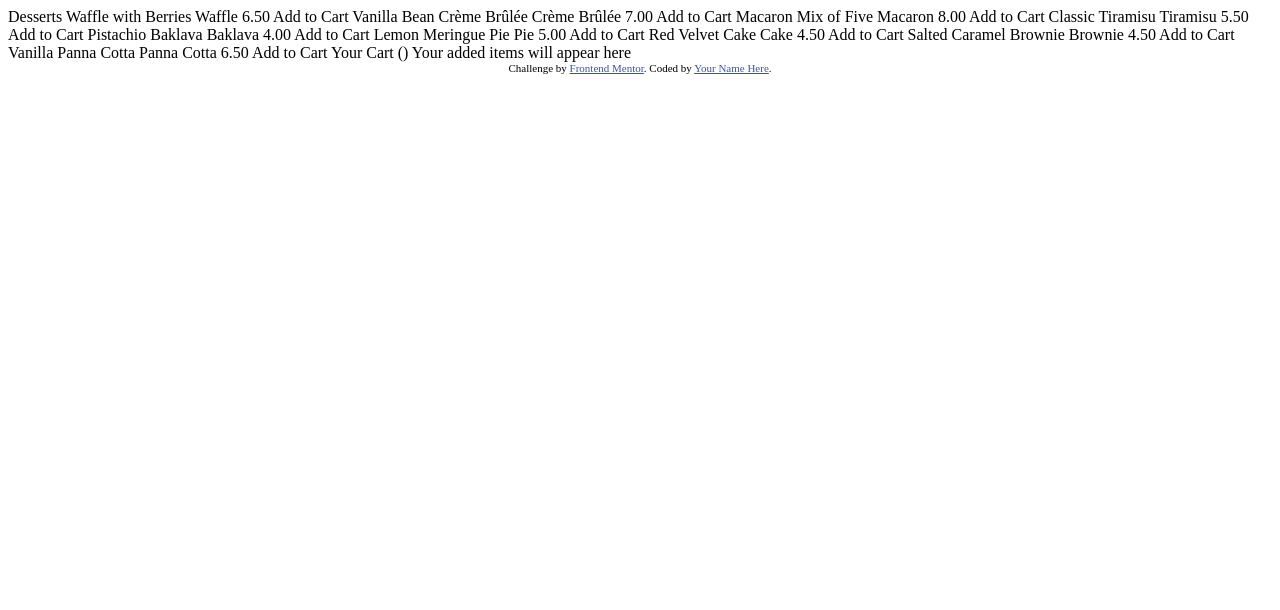
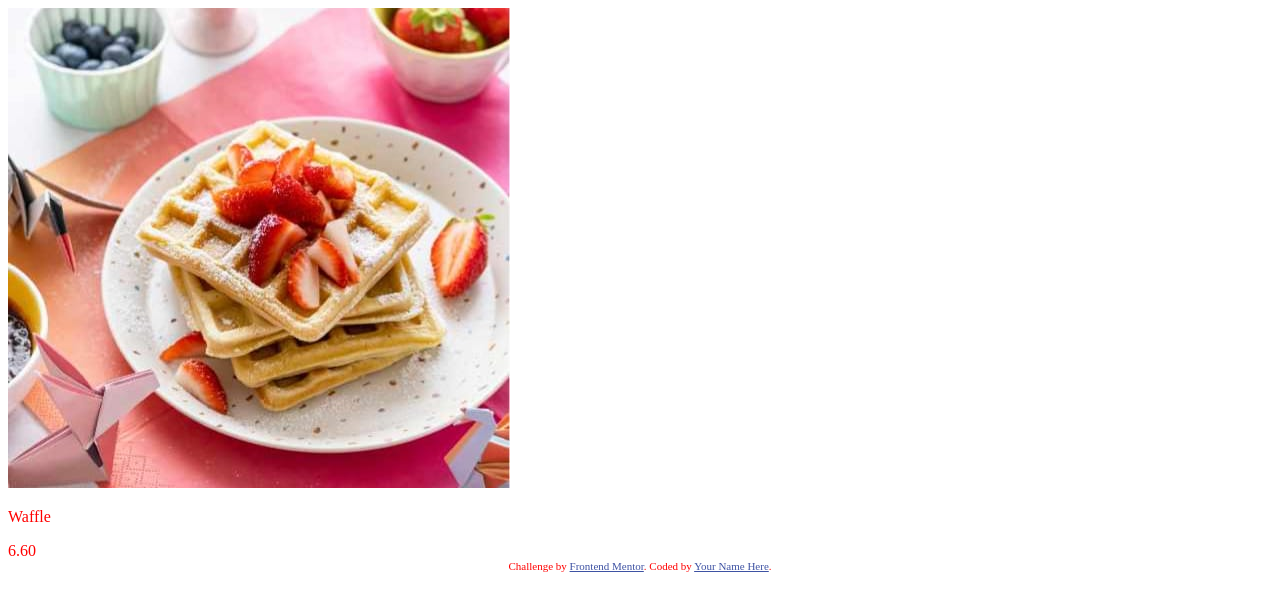
Before and after one commit to Gabryella-Silva/product-list-with-cart-web, a website built with Vite: page src/index.html in a window 1280 px wide. Built offline with nearby package versions, Linux system fonts and the light colour scheme.

Commit message:
"atualizações"

```diff
--- a/index.html
+++ b/src/index.html
@@ -3,10 +3,9 @@
 <head>
   <meta charset="UTF-8">
   <meta name="viewport" content="width=device-width, initial-scale=1.0"> <!-- displays site properly based on user's device -->
-
   <link rel="icon" type="image/png" sizes="32x32" href="./assets/images/favicon-32x32.png">
-
   <title>Frontend Mentor | Product list with cart</title>
+  <link rel="stylesheet" href="./styles/index.scss">
 
   <!-- Feel free to remove these styles or customise in your own stylesheet 👍 -->
   <style>
@@ -15,6 +14,35 @@
   </style>
 </head>
 <body>
+      <main class="product-container">
+
+        <div class="product-image">
+
+          <div>
+            <img src="./assets/images/image-waffle-desktop.jpg" alt="">
+          </div>
+
+        </div>
+
+        <div class="product-name">
+          <p>Waffle </p>
+        </div>
+
+        <div class="product-price">
+          <span> 6.60</span>
+        </div>
+
+        <div class="category">
+
+       </div>
+      </main>
+      <div class="attribution">
+        Challenge by <a href="https://www.frontendmentor.io?ref=challenge">Frontend Mentor</a>.
+        Coded by <a href="#">Your Name Here</a>.
+      </div>
+</body>
+</html>
+<!--
 
   Desserts
 
@@ -63,12 +91,5 @@
   6.50
   Add to Cart
 
-  Your Cart (<!-- Quantity -->)
-  Your added items will appear here
-
-  <div class="attribution">
-    Challenge by <a href="https://www.frontendmentor.io?ref=challenge">Frontend Mentor</a>.
-    Coded by <a href="#">Your Name Here</a>.
-  </div>
-</body>
-</html>
+  Your Cart  (Quantity)
+  Your added items will appear here -->
--- /dev/null
+++ b/src/styles/index.scss
@@ -0,0 +1,3 @@
+body{
+color: red;
+}
--- /dev/null
+++ b/src/styles/style.css
@@ -0,0 +1,7 @@
+main{
+    display: flex;
+}
+
+.product-image{
+    columns: 2;
+}
--- a/tsconfig.json
+++ b/tsconfig.json
@@ -40,7 +40,7 @@
     // "resolvePackageJsonImports": true,                /* Use the package.json 'imports' field when resolving imports. */
     // "customConditions": [],                           /* Conditions to set in addition to the resolver-specific defaults when resolving imports. */
     // "noUncheckedSideEffectImports": true,             /* Check side effect imports. */
-    // "resolveJsonModule": true,                        /* Enable importing .json files. */
+     "resolveJsonModule": true,                        /* Enable importing .json files. */
     // "allowArbitraryExtensions": true,                 /* Enable importing files with any extension, provided a declaration file is present. */
     // "noResolve": true,                                /* Disallow 'import's, 'require's or '<reference>'s from expanding the number of files TypeScript should add to a project. */
 
```
Also changed, not shown: package.json (+8 -3 lines), src/app.ts (added, +9 -0 lines), src/entities/product.ts (added, +16 -0 lines), src/entities/cart.ts (added), 1 other file.
